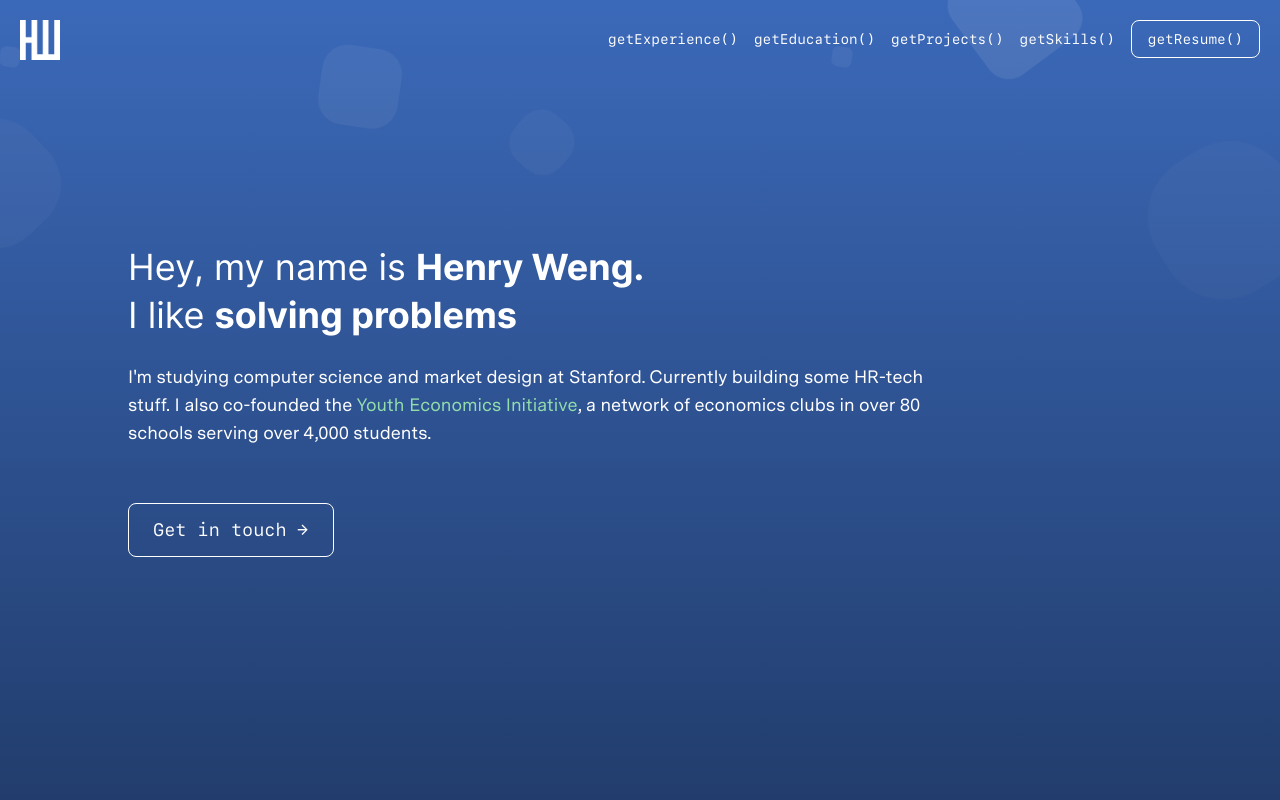
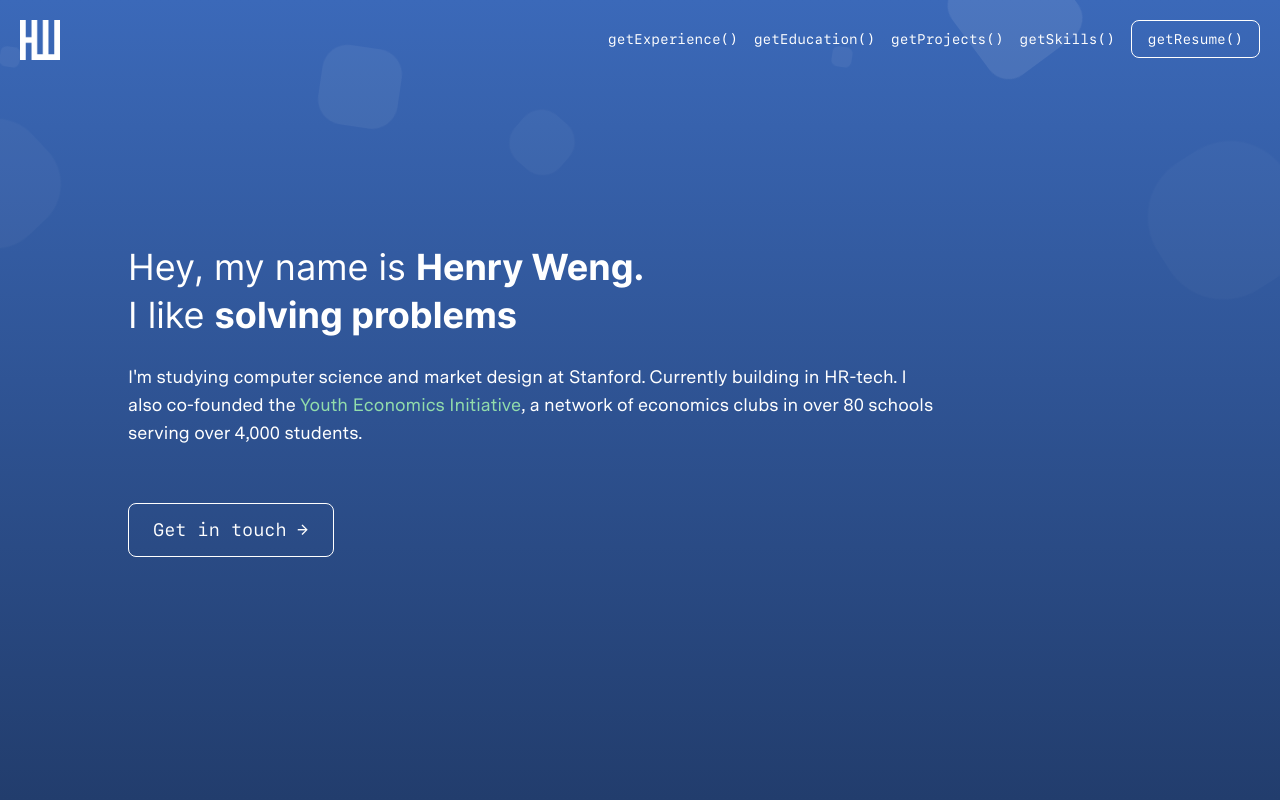
Before and after one commit to henryweng03/personal-site, a React (Create React App) app: page / in a window 1280 px wide. Shown: the top 800 px of the page. Built offline with nearby package versions, Linux system fonts and the light colour scheme.

Commit message:
Updated Hero

```diff
--- a/src/sections/hero.js
+++ b/src/sections/hero.js
@@ -37,7 +37,8 @@ const Hero = () => {
                         "<b>solving problems.</b>",
                         "<b>learning new things.</b>",
                         "<b>meeting people.</b>",
-                        "<b>developing apps.</b>",
+                        "<b>thinking.</b>",
+                        "<b>exploring.</b>",
                         "<b>eating good food.</b>",
                       ],
                       autoStart: true,
@@ -53,7 +54,7 @@ const Hero = () => {
               <div className="flex mt-6 mx-6 sm:mx-0">
                 <p>
                   I'm studying computer science and market design at Stanford.
-                  Currently building some HR-tech stuff. I also co-founded the{" "}
+                  Currently building in HR-tech. I also co-founded the{" "}
                   <a className="link" href="#yei">
                     Youth Economics Initiative
                   </a>
```
